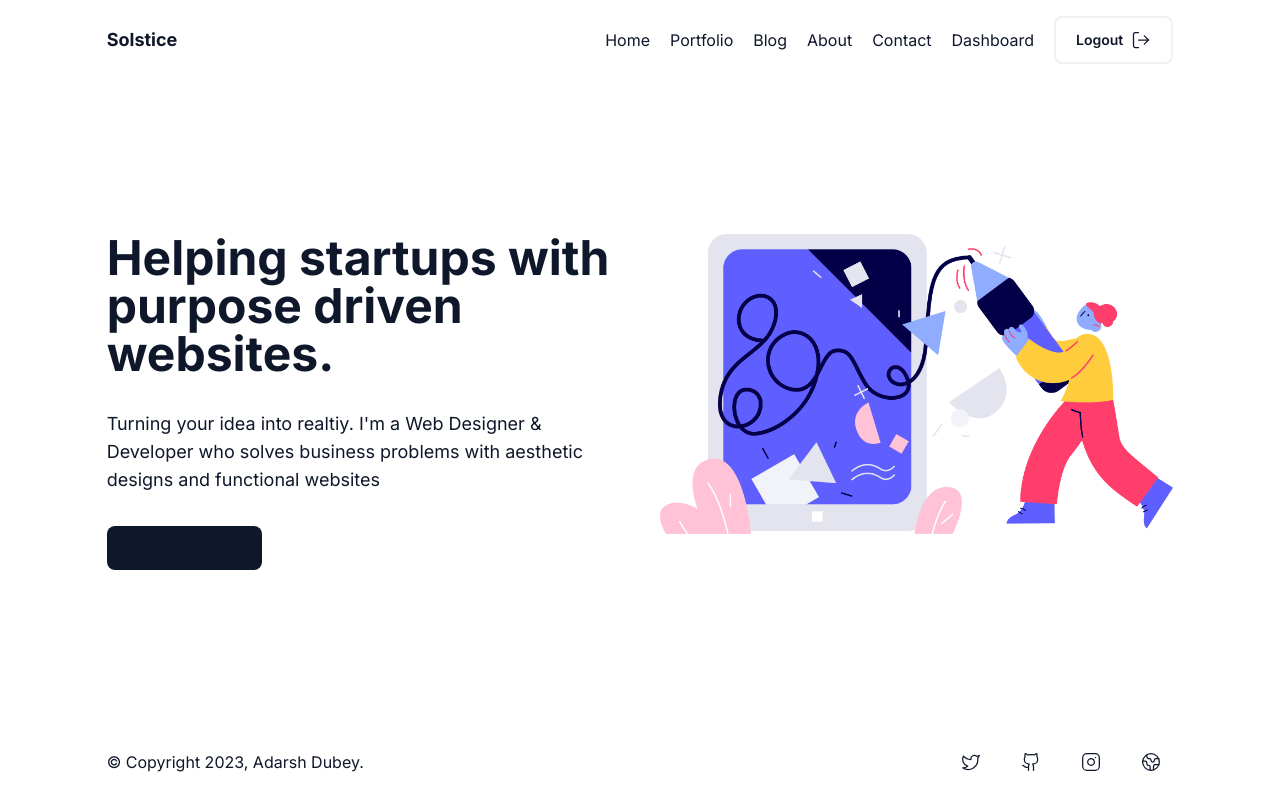
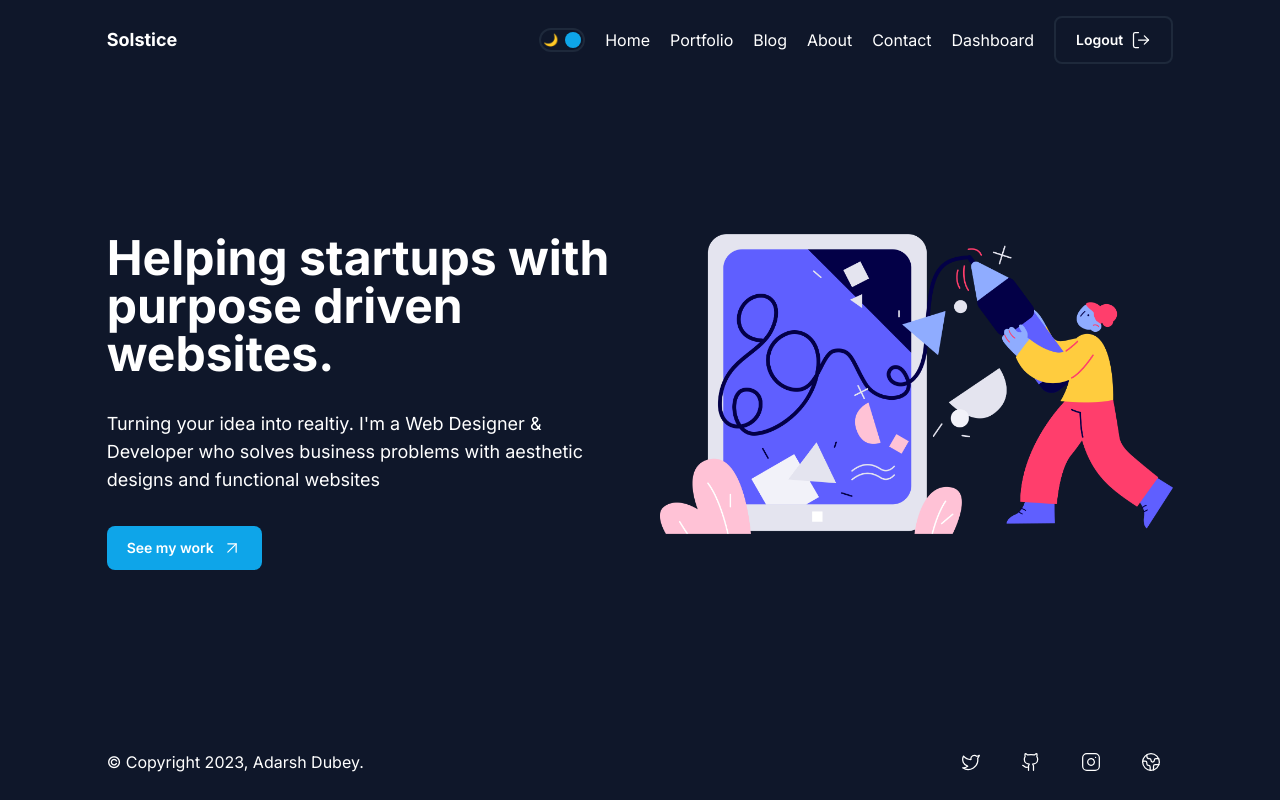
Before and after one commit to inclinedadarsh/solstice, a Next.js app: page / in a window 1280 px wide. Built offline with nearby package versions, Linux system fonts and the light colour scheme.

Commit message:
feat(frontend): :sparkles: add toggle to switch light and dark modes
installed next-themes, added provider to change themes, set transition to all

```diff
--- a/app/layout.js
+++ b/app/layout.js
@@ -1,7 +1,9 @@
 /* eslint-disable react/jsx-filename-extension */
+
 import { Inter } from 'next/font/google';
 import Footer from '@/components/Footer';
 import Navbar from '@/components/Navbar';
+import Providers from '@/context/ThemeContext';
 import './globals.css';
 
 const inter = Inter({ subsets: ['latin'] });
@@ -15,11 +17,13 @@ const RootLayout = ({ children }) => {
 	return (
 		<html lang="en">
 			<body
-				className={`${inter.className} bg-primary-bg text-primary-text dark:bg-primary-bg--dark dark:text-primary-text--dark container w-5/6 mx-auto py-4 min-h-screen flex flex-col justify-between gap-12`}
+				className={`${inter.className} bg-primary-bg text-primary-text dark:bg-primary-bg--dark dark:text-primary-text--dark container w-5/6 mx-auto py-4 min-h-screen flex flex-col justify-between gap-12 transition-colors`}
 			>
-				<Navbar />
-				{children}
-				<Footer />
+				<Providers>
+					<Navbar />
+					{children}
+					<Footer />
+				</Providers>
 			</body>
 		</html>
 	);
--- /dev/null
+++ b/components/DarkModeToggle.jsx
@@ -0,0 +1,35 @@
+import { useState, useEffect } from 'react';
+import { useTheme } from 'next-themes';
+
+const DarkModeToggle = () => {
+	const [mounted, setMounted] = useState(false);
+	const { theme, setTheme } = useTheme();
+
+	useEffect(() => {
+		setMounted(true);
+	}, []);
+
+	if (!mounted) return null;
+
+	return (
+		<div
+			onClick={() => {
+				setTheme(theme === 'light' ? 'dark' : 'light');
+			}}
+			onKeyPress={() => setTheme(theme === 'light' ? 'dark' : 'light')}
+			role="button"
+			tabIndex={0}
+			className="cursor-pointer w-[46px] h-6 p-[2px] border-2 border-solid relative flex items-center text-xs leading-none border-secondary-bg dark:border-secondary-bg--dark rounded-full"
+		>
+			<div className="mr-auto">🌙</div>
+			<div>🌞</div>
+			<div
+				className={`w-4 h-4 rounded-full bg-skyblue-500 absolute transition-absolute ${
+					theme === 'light' ? 'left-[2px]' : 'left-[24px]'
+				}`}
+			/>
+		</div>
+	);
+};
+
+export default DarkModeToggle;
--- a/components/Navbar.jsx
+++ b/components/Navbar.jsx
@@ -3,6 +3,7 @@
 import Link from 'next/link';
 import { LogOut } from 'lucide-react';
 import CustomButton from './CustomButton';
+import DarkModeToggle from './DarkModeToggle';
 
 const links = [
 	{
@@ -44,11 +45,10 @@ const Navbar = () => {
 				Solstice
 			</Link>
 			<ul className="flex gap-5 items-center">
+				<DarkModeToggle />
 				{links.map((item) => (
-					<li>
-						<Link href={item.url} key={item.id}>
-							{item.title}
-						</Link>
+					<li key={item.id}>
+						<Link href={item.url}>{item.title}</Link>
 					</li>
 				))}
 				<CustomButton
--- /dev/null
+++ b/context/ThemeContext.js
@@ -0,0 +1,16 @@
+/* eslint-disable react/jsx-filename-extension */
+/* eslint-disable react/jsx-no-constructed-context-values */
+
+'use client';
+
+import { ThemeProvider } from 'next-themes';
+
+const Providers = ({ children }) => {
+	return (
+		<ThemeProvider attribute="class" defaultTheme="dark">
+			{children}
+		</ThemeProvider>
+	);
+};
+
+export default Providers;
--- a/package.json
+++ b/package.json
@@ -15,6 +15,7 @@
 		"autoprefixer": "10.4.15",
 		"lucide-react": "^0.268.0",
 		"next": "13.4.16",
+		"next-themes": "^0.2.1",
 		"postcss": "8.4.28",
 		"react": "18.2.0",
 		"react-dom": "18.2.0",
--- a/tailwind.config.js
+++ b/tailwind.config.js
@@ -17,6 +17,9 @@ module.exports = {
 				applications:
 					"linear-gradient(to bottom, rgba(0,0,0,0), rgba(0,0,0,1)), url('https://images.unsplash.com/photo-1551650975-87deedd944c3?ixlib=rb-4.0.3&ixid=M3wxMjA3fDB8MHxwaG90by1wYWdlfHx8fGVufDB8fHx8fA%3D%3D&auto=format&fit=crop&w=774&q=80')",
 			},
+			transitionProperty: {
+				absolute: 'top, right, bottom, left',
+			},
 		},
 		colors: {
 			'primary-bg': '#fff',
@@ -34,4 +37,5 @@ module.exports = {
 		},
 	},
 	plugins: [],
+	darkMode: 'class',
 };
```
Also changed, not shown: 1 other file (tests, documents, lock files or other folders).
